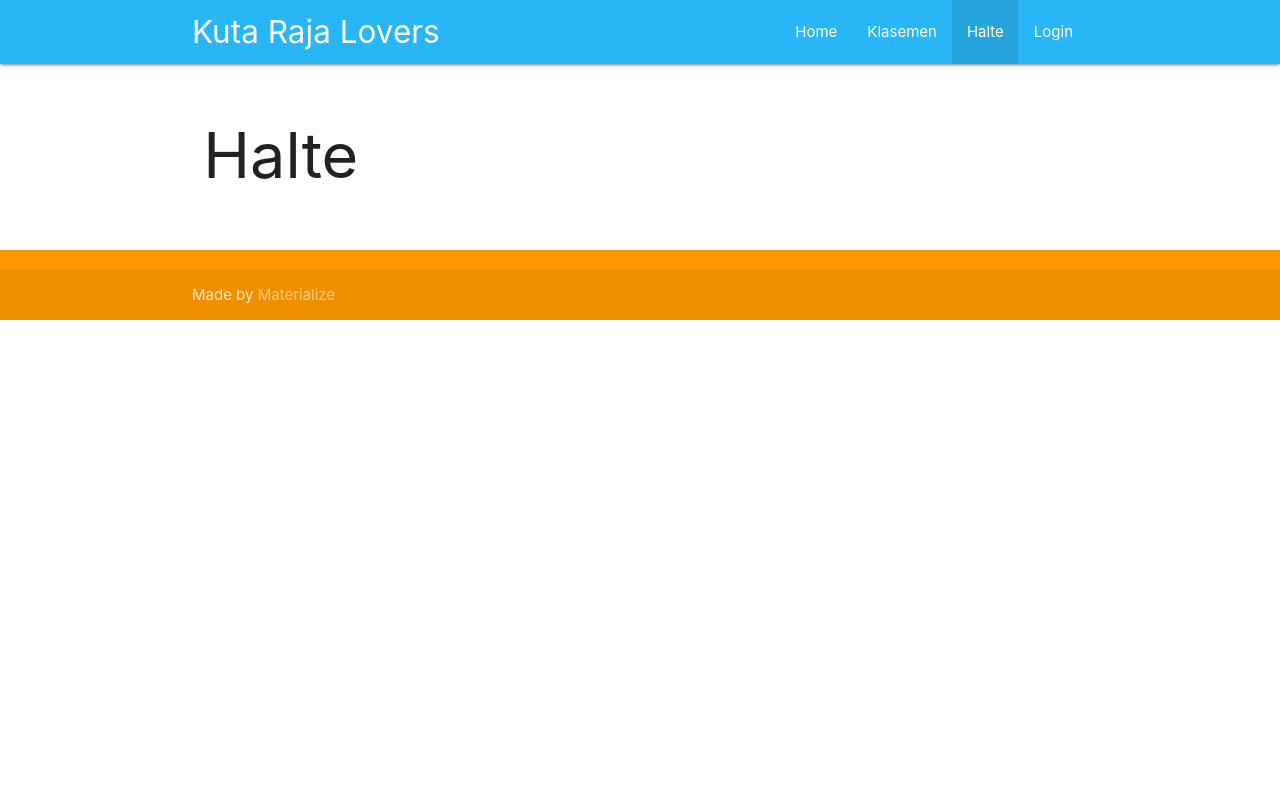
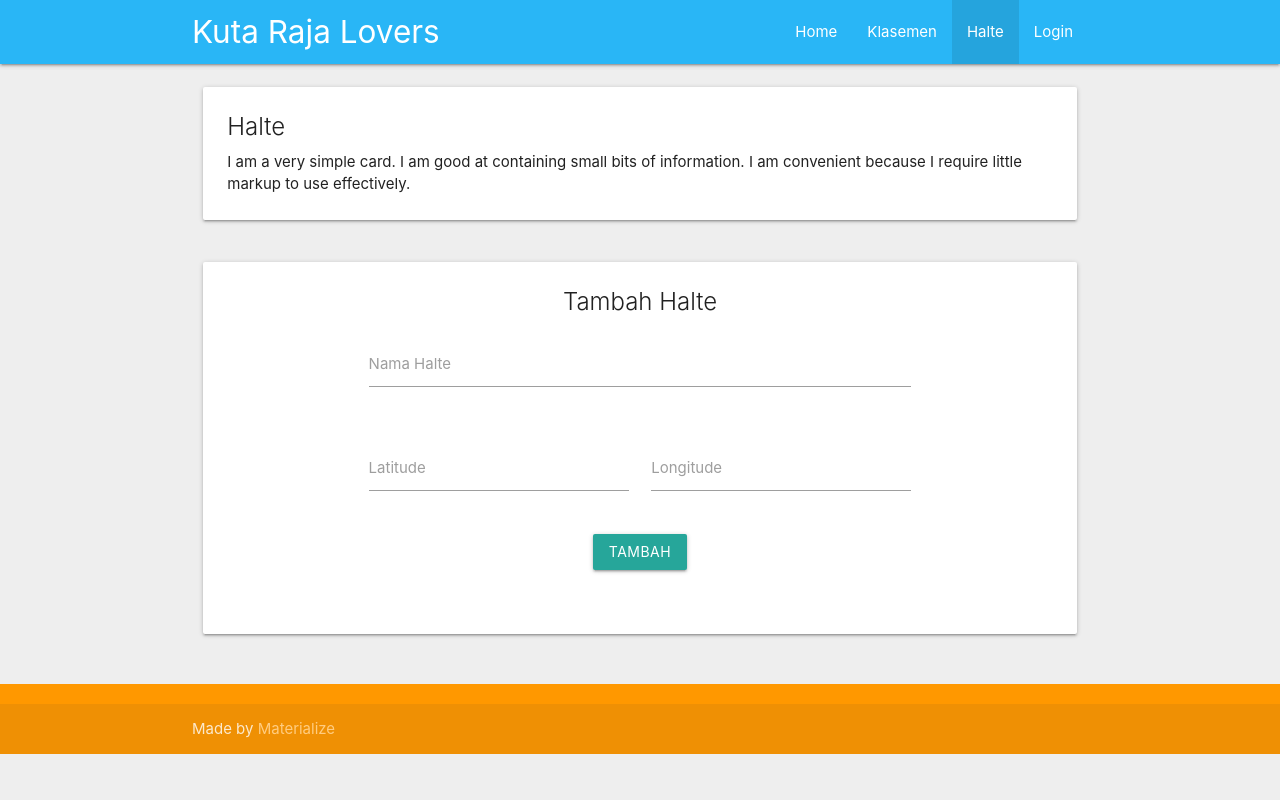
Before and after one commit to rikiag/gdg_aceh_2018_kelompok5, a CodeIgniter app: page /database/halte in a window 1280 px wide. Run offline with CodeIgniter, Linux system fonts and the light colour scheme; some libraries are stand-ins or nearby versions.

Commit message:
Tambah Halte

```diff
--- a/application/config/autoload.php
+++ b/application/config/autoload.php
@@ -89,7 +89,7 @@ $autoload['drivers'] = array();
 |
 |	$autoload['helper'] = array('url', 'file');
 */
-$autoload['helper'] = array('url', 'file');
+$autoload['helper'] = array('url', 'file', 'form');
 
 /*
 | -------------------------------------------------------------------
--- a/application/modules/halte/controllers/Halte.php
+++ b/application/modules/halte/controllers/Halte.php
@@ -8,6 +8,7 @@ class Halte extends MY_Controller {
 	{
 		parent::__construct();
 		//Do your magic here
+		require_once APPPATH.'third_party/dataStore/_includes.php';
 	}
 
 	public function index()
@@ -21,4 +22,28 @@ class Halte extends MY_Controller {
 		$this->layout();
 
 	}
+
+	public function add()
+	{
+		$obj_store = new \GDS\Store('halte');
+
+		// Create a simple Entity object
+		$obj_halte = $obj_store->createEntity([
+			'nama'     => $this->input->post('nama'),
+			'latitude' => $this->input->post('lat'),
+			'logitude' => $this->input->post('lng'),
+			'radius'   => 50,
+			'entri_at' => date('d-m-Y')
+			]);
+
+			// Insert into the Datastore
+			if ($obj_store->upsert($obj_halte)) {
+				// $this->session->set_flashdata('message', "Berhasil Menambah Halte");
+			}
+			else{
+				// $this->session->set_flashdata('message', "Gagal Menambah Halte");
+			}
+
+      return redirect('/halte','refresh');
+	}
 }
--- a/application/modules/halte/views/halte.php
+++ b/application/modules/halte/views/halte.php
@@ -1,10 +1,50 @@
 <div class="container">
     <div class="section">
 
-      <!--   Icon Section   -->
+      <!--   Data Section   -->
       <div class="row">
         <div class="col s12 m12">
-          <h1>Halte</h1>
+          <div class="card white">
+            <div class="card-content ">
+              <span class="card-title">Halte</span>
+              <p>I am a very simple card. I am good at containing small bits of information.
+              I am convenient because I require little markup to use effectively.</p>
+            </div>
+          </div>
+        </div>
+      </div>
+
+      <!--   Add Section   -->
+      <div class="row">
+        <div class="col s12 m12">
+          <div class="card white">
+            <div class="card-content ">
+              <span class="card-title center-align">Tambah Halte</span>
+              <div class="row">
+                <?= form_open('halte/add', 'class="col s12 m8 offset-m2"'); ?>
+                  <div class="row">
+                    <div class="input-field col s12">
+                      <input id="nama" name="nama" type="text" class="validate" required>
+                      <label for="nama">Nama Halte</label>
+                    </div>
+                  </div>
+                  <div class="row">
+                    <div class="input-field col s12 m6">
+                      <input id="lat" name="lat" type="text" class="validate" required>
+                      <label for="lat">Latitude</label>
+                    </div>
+                    <div class="input-field col s12 m6">
+                      <input id="lng" name="lng" type="text" class="validate" required>
+                      <label for="lng">Longitude</label>
+                    </div>
+                  </div>
+                  <div class="row center-align">
+                    <button class="waves-effect waves-light btn" type="submit">Tambah</button>
+                  </div>
+                <?= form_close(); ?>
+              </div>
+            </div>
+          </div>
         </div>
       </div>
 
--- a/application/views/index.php
+++ b/application/views/index.php
@@ -3,7 +3,7 @@
 <head>
   <?php if($header) echo $header;?>
 </head>
-<body>
+<body class="grey lighten-3">
   <?php
     if($navbar) echo $navbar;
     if($content) echo $content;
```
